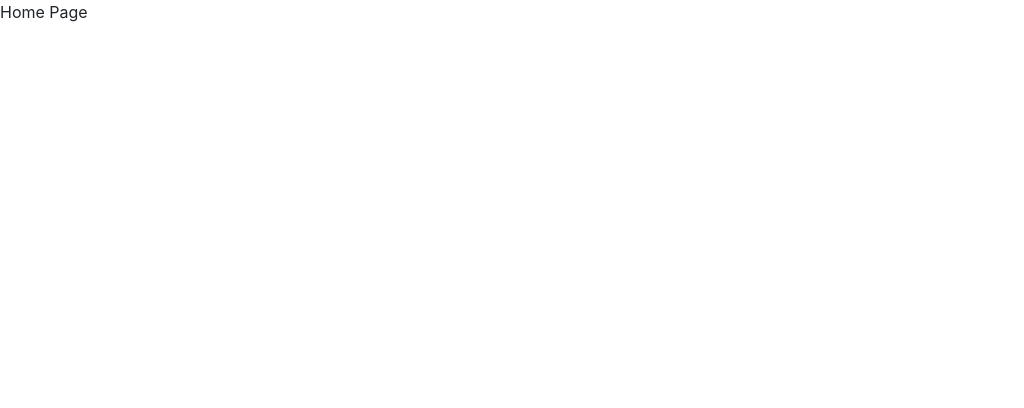
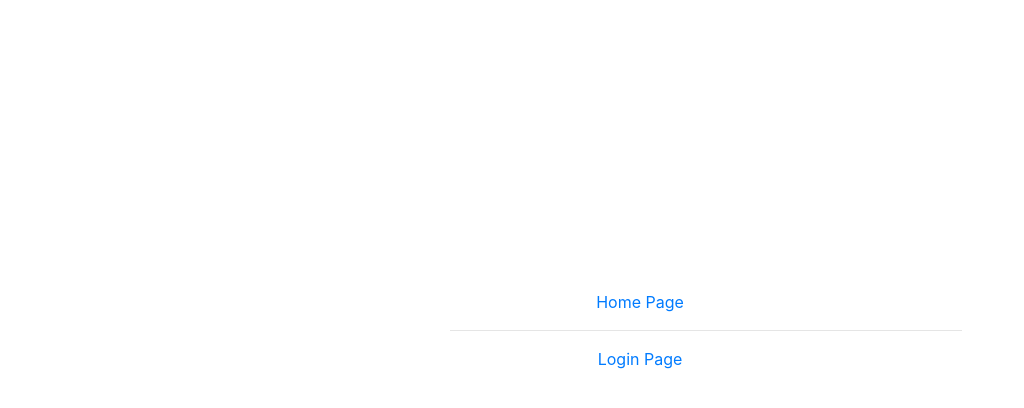
Before and after one commit to DanielOS7/react-user-app, a React (Create React App) app in the folder client/: page / in a window 1280 px wide. Shown: the top 408 px of the page, without its empty margins (0-1024 px from the left). Built offline with nearby package versions, Linux system fonts and the light colour scheme.

Commit message:
Added temporary css for home page

```diff
--- /dev/null
+++ b/client/src/components/css/home.css
@@ -0,0 +1,16 @@
+.horizontal-row{
+    max-width: 40vw;
+    align-items: center;
+    justify-content: center;
+    text-align: center;
+    left: 440px;
+    position: relative;
+}
+
+.page-links{
+    text-align: center;
+    margin: 10px;
+    position: relative;
+    top: 35vh;
+
+}
--- a/client/src/components/home.component.js
+++ b/client/src/components/home.component.js
@@ -1,11 +1,18 @@
 import React from 'react';
+import './css/home.css'
 
 export default class Home extends React.Component {
 
 
     render() {
         return (
-            <div>Home Page</div>
+            <div className="page-links">
+                <a href="http://www.google.com">Home Page</a>
+                <div className="horizontal-row">
+                <hr/>
+                </div>
+                <a href="http://www.google.com">Login Page</a>
+            </div>
         );
     }
 }
```
